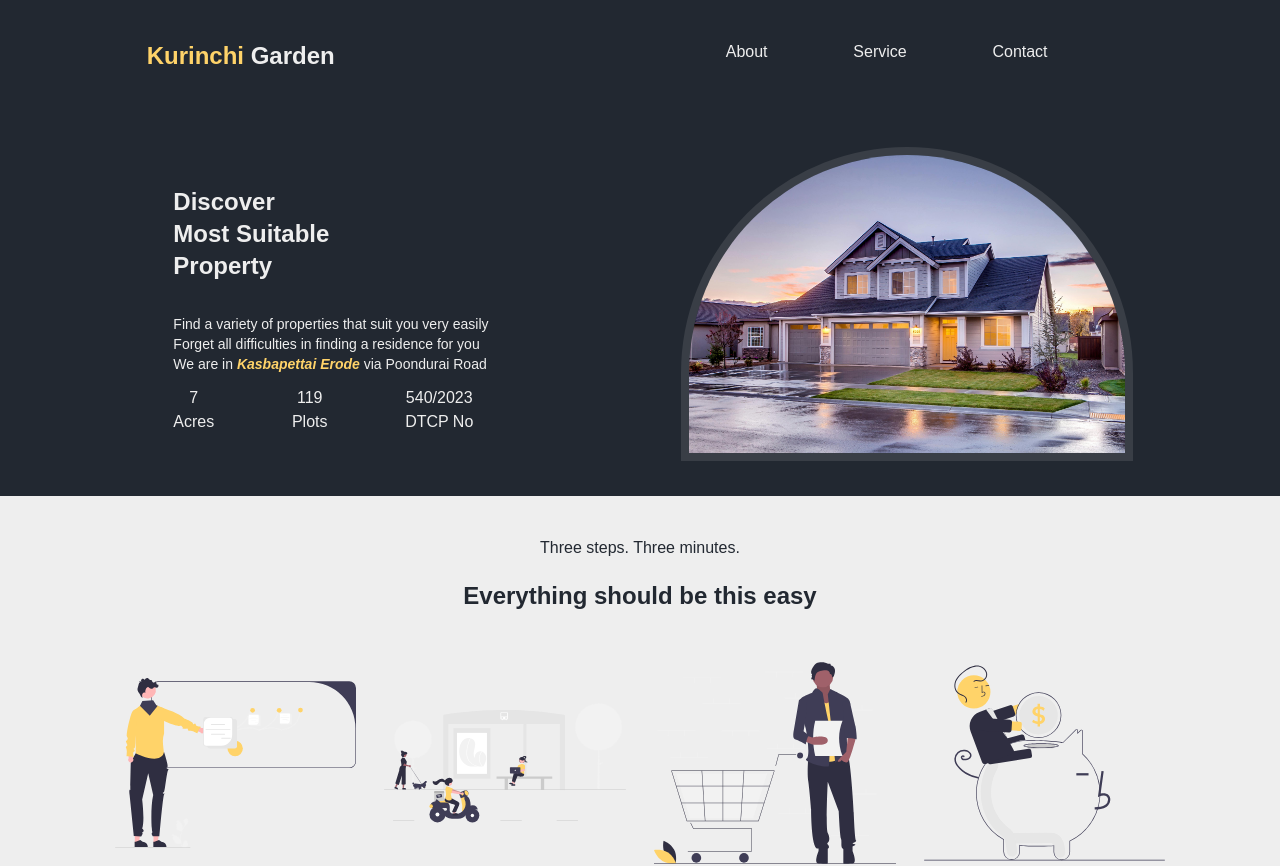
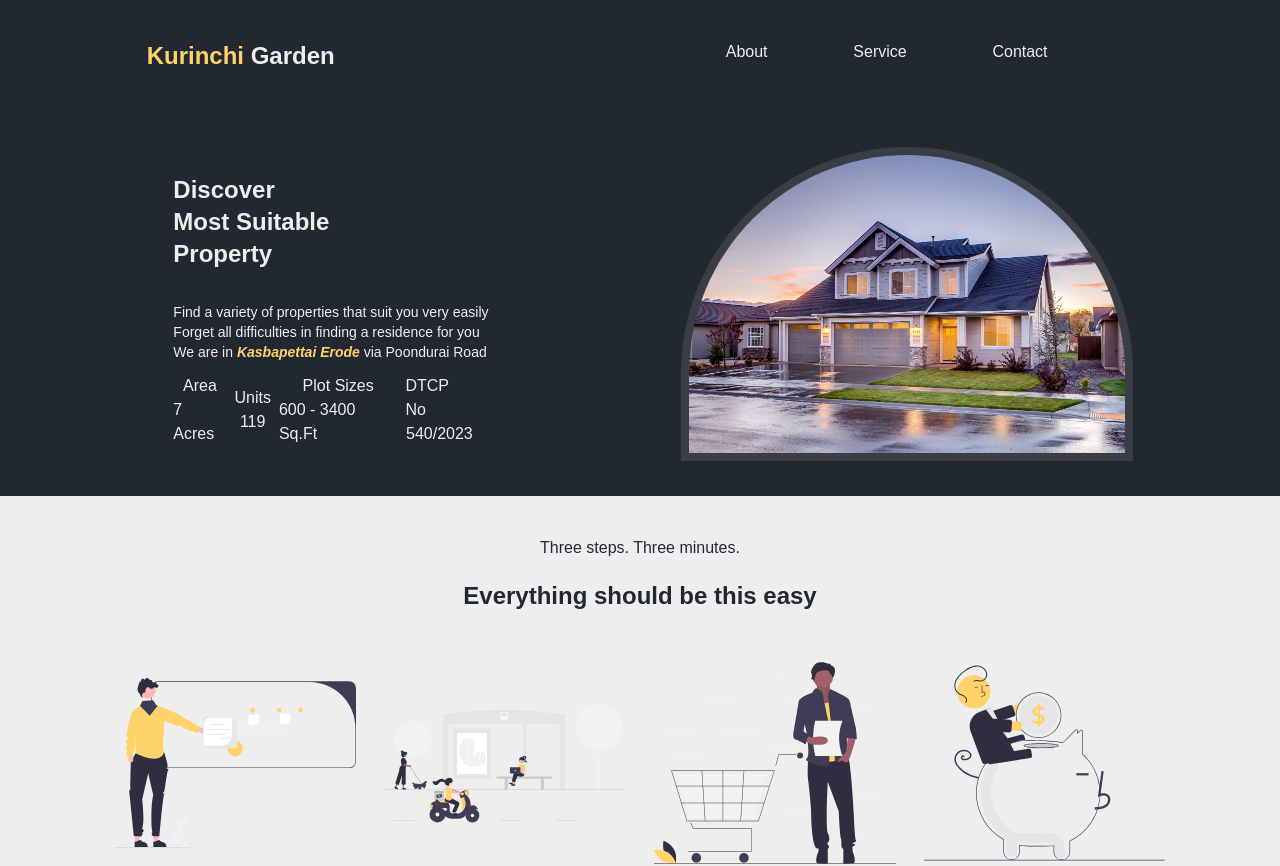
Before and after one commit to KurinchiGarden/kurinchi-garden, a React (Create React App) app: page / in a window 1280 px wide. Shown: the top 866 px of the page. Built offline with nearby package versions, Linux system fonts and the light colour scheme.

Commit message:
text changes

```diff
--- a/src/components/Header.jsx
+++ b/src/components/Header.jsx
@@ -7,7 +7,7 @@ const Header = () => {
     <header className="bg-black text-slate-300 text-gray">
       <div className="w-11/12 md:w-10/12 m-auto">
         <nav className="flex justify-between pt-5 pb-5 md:p-10  ">
-          <h2 className="md:w-2/4 font-semibold text-2xl ">
+          <h2 className="md:w-2/4 font-semibold text-2xl">
             <span className="text-yellow">Kurinchi</span>{" "}
             <span className="">Garden</span>
           </h2>
@@ -41,30 +41,26 @@ const Header = () => {
                 Forget all difficulties in finding a residence for you <br />
                 We are in{" "}
                 <span className="italic font-semibold text-yellow">
-                  Kasbapettai Erode
-                </span>{" "}
+                  Kasbapettai Erode{" "}
+                </span>
                 via Poondurai Road
               </p>
-              {/* <div className="flex mt-3 items-center">
-                <p className="w-[2rem] text-2xl ">
-                  <FaLocationDot size={20} />
-                </p>
-                <p className="">Poondurai Road, Kasbapettai Erode</p>
-              </div> */}
-              <div className="w-9/12 flex mt-3 justify-between items-center ">
+              <div className="w-11/12 md:w-9/12 flex mt-3 gap-2 justify-between items-center ">
                 <div className="flex flex-col justify-center items-center">
-                  <span>7</span>
-                  <span>Acres</span>
+                  <span>Area</span>
+                  <span>7 Acres</span>
                 </div>
-
                 <div className="flex flex-col justify-center items-center">
+                  <span>Units</span>
                   <span>119</span>
-                  <span>Plots</span>
                 </div>
-
                 <div className="flex flex-col justify-center items-center">
+                  <span>Plot Sizes</span>
+                  <span>600 - 3400 Sq.Ft</span>
+                </div>
+                <div className="flex flex-col justify-center items-center">
+                  <span>DTCP No</span>
                   <span>540/2023</span>
-                  <span>DTCP No</span>
                 </div>
               </div>
             </div>
```
